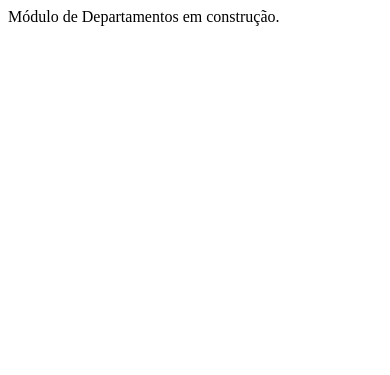
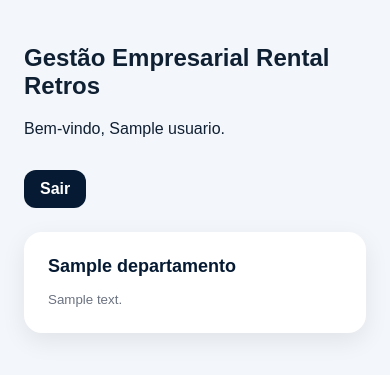
Before and after one commit to josefabio2507/gestao-empresarial-rental-retros, a Flask app: page /departamentos/ in a window 390 px wide. Shown: the top 375 px of the page. Run offline with Flask 3, Linux system fonts and the light colour scheme; a user stored in the database is signed in; tables that the repository leaves empty hold one stand-in row (values such as "Sample post").

Commit message:
Commit 07 — Aplicação de permissões na navegação

```diff
--- a/app/departamentos/routes.py
+++ b/app/departamentos/routes.py
@@ -1,5 +1,12 @@
-from flask import Blueprint
-from flask_login import login_required
+from flask import Blueprint, render_template, redirect, url_for, flash
+from flask_login import login_required, current_user
+
+from app.services.permissoes_service import (
+    buscar_departamentos_liberados,
+    buscar_departamento_por_slug,
+    buscar_modulos_liberados,
+)
+
 
 departamentos_bp = Blueprint("departamentos", __name__)
 
@@ -7,10 +14,34 @@ departamentos_bp = Blueprint("departamentos", __name__)
 @departamentos_bp.route("/")
 @login_required
 def listar_departamentos():
-    return "Módulo de Departamentos em construção."
+    departamentos_liberados = buscar_departamentos_liberados(current_user)
+
+    return render_template(
+        "inicio.html",
+        departamentos_liberados=departamentos_liberados,
+    )
 
 
 @departamentos_bp.route("/<slug_departamento>")
 @login_required
 def detalhe_departamento(slug_departamento):
-    return f"Departamento {slug_departamento} em construção."
+    departamento = buscar_departamento_por_slug(slug_departamento)
+
+    if not departamento:
+        flash("Departamento não encontrado.", "warning")
+        return redirect(url_for("main.acesso_negado"))
+
+    modulos_liberados = buscar_modulos_liberados(
+        current_user,
+        slug_departamento,
+    )
+
+    if not modulos_liberados:
+        flash("Você não possui módulos liberados neste departamento.", "danger")
+        return redirect(url_for("main.acesso_negado"))
+
+    return render_template(
+        "departamentos/detalhe.html",
+        departamento=departamento,
+        modulos_liberados=modulos_liberados,
+    )
--- a/app/services/permissoes_service.py
+++ b/app/services/permissoes_service.py
@@ -172,3 +172,156 @@ def listar_acoes_liberadas(permissao):
         acoes.append("Exportar")
 
     return acoes
+
+def usuario_tem_permissao(usuario, departamento_slug, modulo_slug, acao="visualizar"):
+    """
+    Verifica se o usuário possui permissão para acessar uma ação em um módulo.
+    Administrador possui acesso total.
+    """
+
+    if not usuario or not usuario.is_authenticated:
+        return False
+
+    if not usuario.ativo:
+        return False
+
+    if usuario.is_admin:
+        return True
+
+    acoes_validas = {
+        "visualizar": "pode_visualizar",
+        "criar": "pode_criar",
+        "editar": "pode_editar",
+        "excluir": "pode_excluir",
+        "aprovar": "pode_aprovar",
+        "exportar": "pode_exportar",
+    }
+
+    campo_acao = acoes_validas.get(acao)
+
+    if not campo_acao:
+        return False
+
+    departamento = Departamento.query.filter_by(
+        slug=departamento_slug,
+        ativo=True,
+    ).first()
+
+    if not departamento:
+        return False
+
+    modulo = Modulo.query.filter_by(
+        departamento_id=departamento.id,
+        slug=modulo_slug,
+        ativo=True,
+    ).first()
+
+    if not modulo:
+        return False
+
+    permissao = PermissaoUsuarioModulo.query.filter_by(
+        usuario_id=usuario.id,
+        modulo_id=modulo.id,
+        ativo=True,
+    ).first()
+
+    if not permissao:
+        return False
+
+    return bool(getattr(permissao, campo_acao, False))
+
+
+def buscar_departamentos_liberados(usuario):
+    """
+    Retorna os departamentos que o usuário pode visualizar.
+    Administrador vê todos os departamentos ativos.
+    Usuário comum vê apenas departamentos com pelo menos um módulo liberado.
+    """
+
+    if not usuario or not usuario.is_authenticated or not usuario.ativo:
+        return []
+
+    if usuario.is_admin:
+        return (
+            Departamento.query
+            .filter_by(ativo=True)
+            .order_by(Departamento.ordem.asc(), Departamento.nome.asc())
+            .all()
+        )
+
+    permissoes = (
+        PermissaoUsuarioModulo.query
+        .join(Modulo)
+        .join(Departamento)
+        .filter(
+            PermissaoUsuarioModulo.usuario_id == usuario.id,
+            PermissaoUsuarioModulo.ativo.is_(True),
+            PermissaoUsuarioModulo.pode_visualizar.is_(True),
+            Modulo.ativo.is_(True),
+            Departamento.ativo.is_(True),
+        )
+        .order_by(Departamento.ordem.asc(), Departamento.nome.asc())
+        .all()
+    )
+
+    departamentos = []
+    ids_adicionados = set()
+
+    for permissao in permissoes:
+        departamento = permissao.modulo.departamento
+
+        if departamento.id not in ids_adicionados:
+            departamentos.append(departamento)
+            ids_adicionados.add(departamento.id)
+
+    return departamentos
+
+
+def buscar_departamento_por_slug(slug_departamento):
+    return Departamento.query.filter_by(
+        slug=slug_departamento,
+        ativo=True,
+    ).first()
+
+
+def buscar_modulos_liberados(usuario, departamento_slug):
+    """
+    Retorna os módulos liberados dentro de um departamento.
+    Administrador vê todos os módulos ativos.
+    Usuário comum vê apenas módulos com pode_visualizar=True.
+    """
+
+    if not usuario or not usuario.is_authenticated or not usuario.ativo:
+        return []
+
+    departamento = buscar_departamento_por_slug(departamento_slug)
+
+    if not departamento:
+        return []
+
+    if usuario.is_admin:
+        return (
+            Modulo.query
+            .filter_by(
+                departamento_id=departamento.id,
+                ativo=True,
+            )
+            .order_by(Modulo.ordem.asc(), Modulo.nome.asc())
+            .all()
+        )
+
+    permissoes = (
+        PermissaoUsuarioModulo.query
+        .join(Modulo)
+        .filter(
+            PermissaoUsuarioModulo.usuario_id == usuario.id,
+            PermissaoUsuarioModulo.ativo.is_(True),
+            PermissaoUsuarioModulo.pode_visualizar.is_(True),
+            Modulo.departamento_id == departamento.id,
+            Modulo.ativo.is_(True),
+        )
+        .order_by(Modulo.ordem.asc(), Modulo.nome.asc())
+        .all()
+    )
+
+    return [permissao.modulo for permissao in permissoes]
--- a/app/static/css/app.css
+++ b/app/static/css/app.css
@@ -242,3 +242,69 @@
     margin-top: 14px;
     font-weight: bold;
 }
+
+.department-card {
+    display: flex;
+    flex-direction: column;
+    gap: 8px;
+}
+
+.department-card strong {
+    font-size: 18px;
+    color: #061b33;
+}
+
+.department-card small {
+    color: #6b7280;
+    line-height: 1.4;
+}
+
+.modules-grid {
+    display: grid;
+    grid-template-columns: repeat(auto-fit, minmax(220px, 1fr));
+    gap: 18px;
+    margin-top: 24px;
+}
+
+.module-card {
+    background: #ffffff;
+    border-radius: 18px;
+    padding: 24px;
+    box-shadow: 0 8px 24px rgba(0, 0, 0, 0.08);
+    border: 1px solid #e5e7eb;
+}
+
+.module-card h2 {
+    margin-top: 0;
+    color: #061b33;
+    font-size: 20px;
+}
+
+.module-card p {
+    color: #6b7280;
+    line-height: 1.4;
+}
+
+.module-status {
+    display: block;
+    margin-top: 12px;
+    color: #6b7280;
+    font-size: 14px;
+}
+
+@media (max-width: 640px) {
+    .top-bar {
+        flex-direction: column;
+        align-items: flex-start;
+    }
+
+    .cards,
+    .modules-grid {
+        grid-template-columns: 1fr;
+    }
+
+    .card,
+    .module-card {
+        width: 100%;
+    }
+}
--- a/app/templates/inicio.html
+++ b/app/templates/inicio.html
@@ -11,18 +11,30 @@
         <a class="btn-sair" href="{{ url_for('auth.logout') }}">Sair</a>
     </div>
 
+    {% if departamentos_liberados %}
         <div class="cards">
-        <a class="card" href="{{ url_for('financeiro.index') }}">Financeiro</a>
-        <a class="card" href="{{ url_for('operacao.index') }}">Operação</a>
-        <a class="card" href="{{ url_for('departamento_pessoal.index') }}">Departamento Pessoal</a>
-        <a class="card" href="{{ url_for('seguranca_trabalho.index') }}">Segurança do Trabalho</a>
+            {% for departamento in departamentos_liberados %}
+                <a class="card department-card" href="{{ url_for('departamentos.detalhe_departamento', slug_departamento=departamento.slug) }}">
+                    <strong>{{ departamento.nome }}</strong>
+                    <small>{{ departamento.descricao or "Acessar departamento" }}</small>
+                </a>
+            {% endfor %}
 
             {% if current_user.is_admin %}
                 <a class="card card-admin" href="{{ url_for('usuarios.listar_usuarios') }}">
-                Administração<br>
-                <small>Gestão de usuários</small>
+                    <strong>Administração</strong>
+                    <small>Gestão de usuários e permissões</small>
                 </a>
             {% endif %}
         </div>
+    {% else %}
+        <div class="details-card">
+            <h2>Nenhum departamento liberado</h2>
+            <p>
+                Nenhum departamento foi liberado para seu usuário.
+                Entre em contato com o administrador do sistema.
+            </p>
+        </div>
+    {% endif %}
 </section>
 {% endblock %}
```
Also changed, not shown: app/decorators.py (+25 -0 lines), app/main/routes.py (+10 -2 lines), app/templates/departamentos/detalhe.html (+37 -0 lines). Lines whose indentation alone changed are shown as unchanged.
